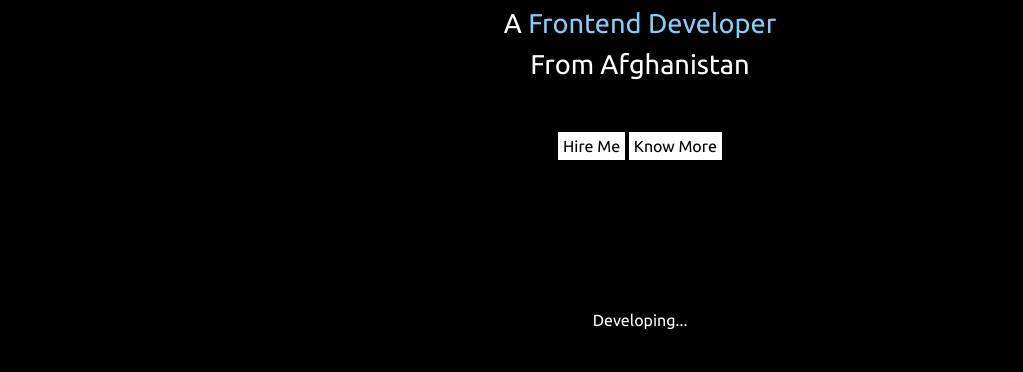
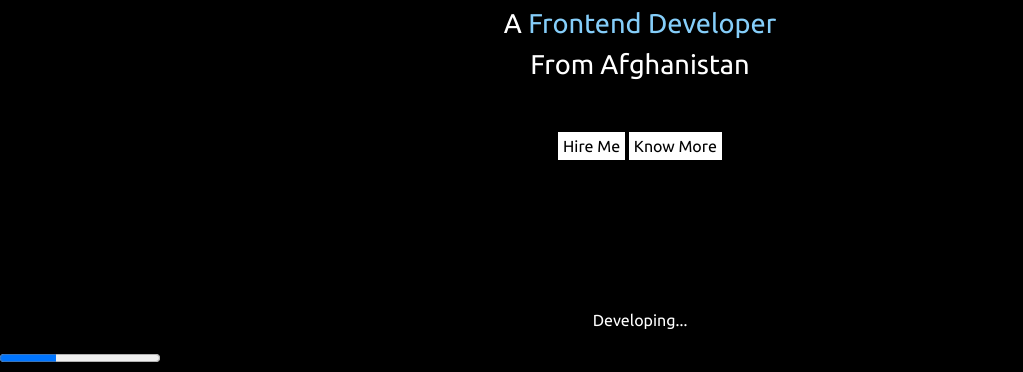
Before and after one commit to Alireza-Jalali/Personal-Website, a plain HTML site: page index.html in a window 1280 px wide. Shown: the part 788-1160 px from the top of the page, without its empty margins (0-1023 px from the left). Before the commit the page ends 1136 px from the top, so only its background shows below. Drawn offline with nearby package versions, Linux system fonts and the light colour scheme.

Commit message:
Update index.html

```diff
--- a/index.html
+++ b/index.html
@@ -40,6 +40,7 @@
     </section>
     <footer>
       <p>Developing...</p>
+      <progress min="0" max="100" value="35"></progress>
     </footer>
     <script
       src="https://cdn.jsdelivr.net/npm/bootstrap@5.3.0-alpha3/dist/js/bootstrap.bundle.min.js"
```
